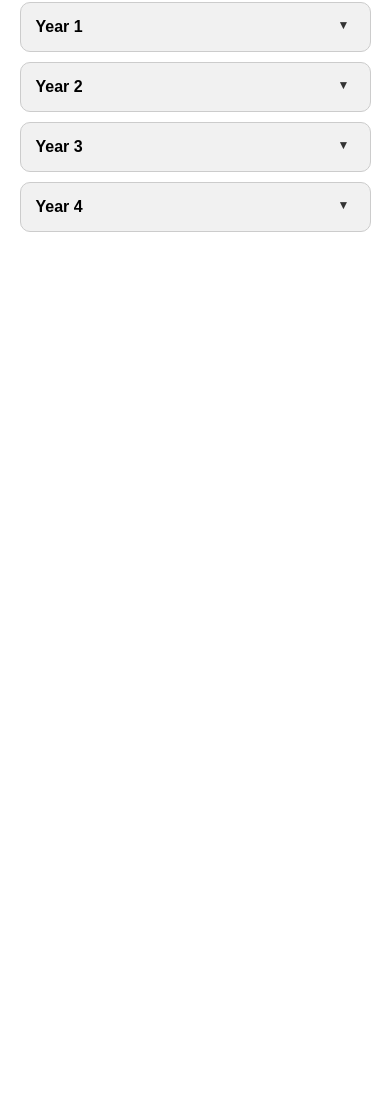
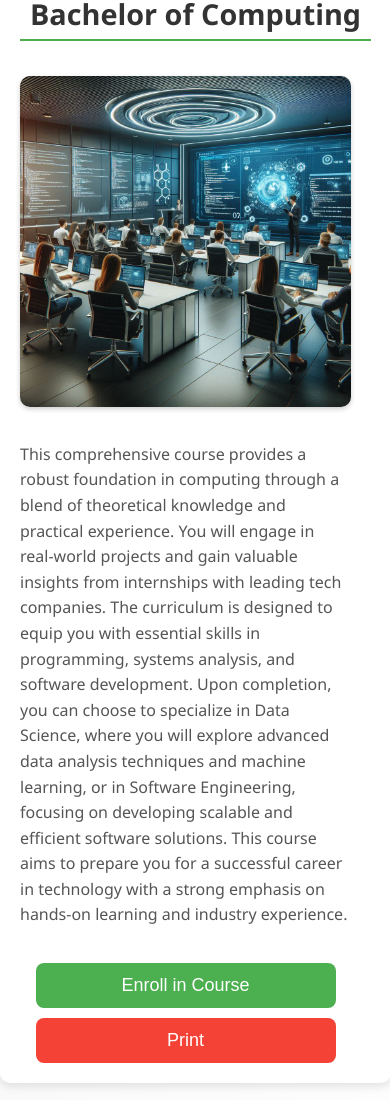
Before and after one commit to Mc141/WPR-281, a plain HTML site: page more-info.html in a window 390 px wide. Shown: the part 40-1140 px from the top of the page. Before the commit the page ends 844 px from the top, so only its background shows below. Drawn offline with Linux system fonts and the light colour scheme.

Commit message:
added more details img description, and buttons

```diff
--- a/css/enroll-form.css
+++ b/css/enroll-form.css
@@ -33,6 +33,7 @@ h1 {
     text-align: center;
     padding-bottom: 20px;
 }
+
 
 /* Form Row */
 .form-row {
--- a/css/more-info.css
+++ b/css/more-info.css
@@ -1,12 +1,108 @@
+/* General Body Styles */
 body {
-    font-family: Arial, sans-serif;
+    font-family: 'Segoe UI', Tahoma, Geneva, Verdana, sans-serif;
+    margin: 0;
+    padding: 0;
+    background: linear-gradient(135deg, #f0f0f0, #ffffff);
+    color: #333;
 }
 
-.container {
-    margin: 0 auto;
+/* Container for content above the dropdowns */
+.course-info {
+    display: grid;
+    grid-template-columns: 1fr 2fr 1fr; /* Three columns layout */
+    grid-template-rows: auto auto; /* Two rows layout */
+    gap: 20px;
+    margin: 20px auto;
+    padding: 20px;
     width: 90%;
+    max-width: 1200px;
+    background-color: #ffffff;
+    border-radius: 10px;
+    box-shadow: 0 4px 8px rgba(0, 0, 0, 0.1);
 }
 
+/* Title spans all columns */
+#course-title {
+    grid-column: 1 / 4; /* Span all columns */
+    font-size: 2.5rem;
+    text-align: center;
+    color: #333;
+    margin-bottom: 20px;
+    border-bottom: 2px solid #4CAF50;
+    padding-bottom: 10px;
+}
+
+/* Image styles */
+.course-image {
+    max-width: 100%;
+    height: auto;
+    display: block;
+    margin: 0 auto;
+    border-radius: 10px;
+    box-shadow: 0 2px 5px rgba(0, 0, 0, 0.2);
+    grid-column: 1 / 2;
+}
+
+/* Paragraph styles */
+.course-description {
+    font-size: 1.1rem;
+    line-height: 1.6;
+    grid-column: 2 / 3;
+    color: #555;
+}
+
+/* Button Container */
+.button-container {
+    grid-column: 3; /* Span the last column */
+    display: flex;
+    flex-direction: column;
+    gap: 12px;
+    align-items: flex-end;
+}
+
+/* Enroll Button */
+.enroll-btn, .print-btn {
+    padding: 12px 24px;
+    font-size: 18px;
+    border: none;
+    border-radius: 8px;
+    cursor: pointer;
+    transition: background-color 0.3s ease, transform 0.3s ease;
+    text-align: center;
+    width: 100%;
+    max-width: 200px;
+}
+
+.enroll-btn {
+    background-color: #4CAF50; /* Green */
+    color: #ffffff;
+}
+
+.enroll-btn:hover {
+    background-color: #45a049;
+    transform: scale(1.05);
+}
+
+/* Print Button */
+.print-btn {
+    background-color: #f44336; /* Red */
+    color: #ffffff;
+}
+
+.print-btn:hover {
+    background-color: #e53935;
+    transform: scale(1.05);
+}
+
+/* Dropdown Container */
+.container {
+    margin: 20px auto;
+    width: 90%;
+    max-width: 1200px;
+}
+
+/* Dropdown Menu Styles */
 .dropdown {
     margin: 10px 0;
     position: relative;
@@ -17,71 +113,120 @@ body {
     padding: 15px;
     font-size: 16px;
     font-weight: bold;
-    background-color: #f1f1f1;
+    background-color: #eeeeee;
     border: 1px solid #ccc;
     border-radius: 10px;
     cursor: pointer;
     text-align: left;
-    position: relative; /* Ensures the arrow is positioned correctly */
-    transition: background-color 0.3s; /* Smooth transition for background color */
+    position: relative;
+    transition: background-color 0.3s, box-shadow 0.3s;
 }
 
 .dropdown-btn:hover {
     background-color: #ddd;
+    box-shadow: 0 4px 6px rgba(0, 0, 0, 0.1);
 }
 
 .dropdown-btn::after {
-    content: '\25BC'; /* Unicode for downward arrow */
+    content: '\25BC';
     position: absolute;
     right: 20px;
     font-size: 12px;
     color: #333;
-    transition: transform 0.3s ease; /* Smooth transition for arrow rotation */
+    transition: transform 0.3s ease;
 }
 
-/* Rotate the arrow when the dropdown is open */
 .dropdown-btn.open::after {
-    transform: rotate(180deg); /* Rotates the arrow 180 degrees */
+    transform: rotate(180deg);
 }
 
 .dropdown-content {
     margin: 10px;
+    background-color: #ffffff;
+    border-radius: 8px;
+    box-shadow: 0 4px 8px rgba(0, 0, 0, 0.1);
 }
 
 /* Container for the table */
 .dropdown-content table {
     width: 100%;
-    table-layout: fixed; /* Ensures columns are evenly spaced */
+    table-layout: fixed;
     border-collapse: collapse;
-    margin-top: 10px; /* Adds spacing between dropdown and table */
-    box-shadow: 0 2px 8px rgba(0, 0, 0, 0.1); /* Adds a subtle shadow for better depth */
+    margin-top: 10px;
 }
 
 /* Table headers */
 .dropdown-content th {
-    background-color: #4CAF50; /* Green background for headers */
-    color: white; /* White text color for headers */
-    padding: 10px;
+    background-color: #4CAF50;
+    color: white;
+    padding: 12px;
     border: 1px solid #ddd;
     text-align: center;
-    font-size: 1.1em; /* Slightly larger font size for headers */
+    font-size: 1em;
 }
 
 /* Table cells */
 .dropdown-content td {
-    padding: 10px;
+    padding: 12px;
     border: 1px solid #ddd;
     text-align: center;
-    background-color: #f9f9f9; /* Light grey background for cells */
-    font-size: 0.95em; /* Slightly smaller font size for cells */
+    background-color: #f9f9f9;
+    font-size: 0.95em;
 }
 
 /* Hover effect for table rows */
 .dropdown-content tr:hover {
-    background-color: #f1f1f1; /* Light grey background on hover */
+    background-color: #f1f1f1;
 }
 
-/* Alternating row colors for better readability */
+/* Alternating row colors */
 .dropdown-content tr:nth-child(even) {
     background-color: #f2f2f2;
 }
+
+/* Responsive Styles */
+@media (max-width: 1110px) {
+    .course-info {
+        grid-template-columns: 1fr; /* Single column layout for narrower screens */
+
+    }
+
+    #course-title {
+        font-size: 1.8rem;
+        margin-bottom: 15px; /* Adjust margin if needed */
+        grid-row: 1 / 2;
+    }
+
+    .course-image {
+        width: 100%; /* Ensure image fits container */
+        grid-column: 1 / 3;
+    }
+
+    .course-description {
+        font-size: 1rem;
+        margin: 15px 0; /* Adjust margin if needed */
+        grid-column: 1 / 3;
+    }
+
+    .button-container {
+        grid-column: 1 / 2;
+        align-items: center;
+        display: flex;
+        flex-direction: column;
+        gap: 10px;
+        grid-column: 1 / 3;
+    }
+
+    .enroll-btn, .print-btn {
+        width: 100%;
+        max-width: 300px; /* Adjust maximum width if needed */
+    }
+
+    .dropdown-btn {
+        font-size: 14px;
+    }
+
+    .dropdown-content td {
+        font-size: 0.85em; /* Smaller text for mobile */
+    }
+}
--- a/data/courses.json
+++ b/data/courses.json
@@ -6,6 +6,7 @@
       "code": "BC001",
       "duration": "4 years",
       "description": "Gain a strong computing foundation with real-world projects and internships. Specialize in Data Science or Software Engineering.",
+      "longDescription" : "This comprehensive course provides a robust foundation in computing through a blend of theoretical knowledge and practical experience. You will engage in real-world projects and gain valuable insights from internships with leading tech companies. The curriculum is designed to equip you with essential skills in programming, systems analysis, and software development. Upon completion, you can choose to specialize in Data Science, where you will explore advanced data analysis techniques and machine learning, or in Software Engineering, focusing on developing scalable and efficient software solutions. This course aims to prepare you for a successful career in technology with a strong emphasis on hands-on learning and industry experience.",
       "enrolledStatus" : false,
       "modules": [
         {
@@ -162,6 +163,7 @@
       "code": "BIT001",
       "duration": "3 years",
       "description": "Focus on IT systems, software engineering, and AI. Specialize in Software Development to advance your career.",
+      "longDescription" : "This course is tailored for those looking to advance their career in the dynamic field of Information Technology. It offers an in-depth exploration of IT systems, software engineering principles, and artificial intelligence. You will gain expertise in designing, developing, and managing complex software systems, with a focus on real-world applications and problem-solving. The program includes specialized training in Software Development, where you will learn advanced programming techniques and software lifecycle management. Whether you are looking to enhance your existing skills or pivot into a new area, this course provides the knowledge and practical experience necessary to excel in the evolving IT landscape.",
       "enrolledStatus" : false,
       "modules": [
         {
@@ -292,6 +294,7 @@
       "code": "DIT002",
       "duration": "3 years",
       "description": "Start with IT basics, then specialize in Infrastructure or Software Development. Includes 6 months of practical training.",
+      "longDescription" : "This course starts with a solid introduction to IT fundamentals, covering essential concepts and practices. As you progress, you will have the opportunity to specialize in either IT Infrastructure or Software Development. The Infrastructure track focuses on managing and maintaining IT systems, including networking, security, and system administration. The Software Development track emphasizes coding, software design, and application development. The program also includes six months of hands-on practical training, allowing you to apply your skills in real-world scenarios and gain valuable industry experience. This course is designed to build a comprehensive skill set, preparing you for various roles in the IT field.",
       "enrolledStatus" : false,
       "modules": [
         {
@@ -408,6 +411,7 @@
       "code": "DDS001",
       "duration": "4 years",
       "description": "Customized for Deaf students with SASL support. Offers workplace training and an inclusive learning environment.",
+      "longDescription" : "This course is specifically designed to cater to the needs of Deaf students, incorporating South African Sign Language (SASL) support to ensure effective communication and learning. The program offers a tailored curriculum that covers IT systems, software development, and workplace training, all within an inclusive and accessible learning environment. Students will receive practical training that is customized to their needs, focusing on the development of skills required for various IT roles. The course aims to provide Deaf students with the same opportunities for career advancement as their hearing peers, promoting a diverse and inclusive tech industry.",
       "enrolledStatus" : false,
       "modules": [
         {
@@ -509,6 +513,7 @@
       "title": "Certificate: IT (Database Development)",
       "code": "CID003",
       "duration": "1 year",
+      "longDescription" : "This course provides an in-depth exploration of database design, management, and administration. You will learn how to design efficient and scalable database systems, write complex SQL queries, and implement robust database administration practices. The curriculum includes hands-on experience with real-world database scenarios, allowing you to practice and refine your skills in a practical setting. Topics covered include data modeling, normalization, database security, and performance optimization. By the end of the course, you will have a strong understanding of how to create and manage databases effectively, preparing you for roles such as Database Administrator or Data Analyst.",
       "description": "Learn database design, SQL, and administration. Hands-on experience included.",
       "enrolledStatus" : false,
       "modules": [
@@ -560,6 +565,7 @@
       "code": "NCSD004",
       "duration": "1 year",
       "description": "Learn the fundamentals of IT systems development, including coding, system design, and IT infrastructure.",
+      "longDescription" : "This course offers a comprehensive introduction to the fundamentals of IT systems development. It covers key areas such as coding, system design, and IT infrastructure. You will learn the basics of programming languages, software development methodologies, and system architecture. The course is designed to provide a solid foundation in developing and managing IT systems, with practical examples and hands-on projects to reinforce learning. By the end of the course, you will have a clear understanding of how to build and maintain IT systems, equipping you with the skills needed for a variety of roles in the technology sector.",
       "enrolledStatus" : false,
       "modules": [
         {
--- a/js/more-info.js
+++ b/js/more-info.js
@@ -3,11 +3,70 @@ const jsonFilePath = './data/courses.json';
 // Variable to keep track of the currently open dropdown
 let currentlyOpenDropdown = null;
 
-// Function to display the course heading
+// Function to create and append the course info section
+function createCourseInfo() {
+  const courseInfo = document.createElement('div');
+  courseInfo.classList.add('course-info');
+
+  // Create and append the course title
+  const heading = document.createElement('h1');
+  heading.id = 'course-title';
+  courseInfo.appendChild(heading);
+
+  // Create and append the course image
+  const img = document.createElement('img');
+  img.id = 'course-image';
+  img.classList.add('course-image');
+  img.alt = 'Course Image';
+  courseInfo.appendChild(img);
+
+  // Create and append the course description
+  const description = document.createElement('p');
+  description.id = 'course-description';
+  description.classList.add('course-description');
+  courseInfo.appendChild(description);
+
+  // Create and append the button container
+  const buttonContainer = document.createElement('div');
+  buttonContainer.classList.add('button-container'); // Create container for buttons
+
+  // Enroll Button
+  const enrollButton = document.createElement('button');
+  enrollButton.textContent = 'Enroll in Course';
+  enrollButton.classList.add('enroll-btn');
+  enrollButton.addEventListener('click', () => {
+    alert('You are now enrolled in the course!');
+  });
+  buttonContainer.appendChild(enrollButton);
+
+  // Print Button
+  const printButton = document.createElement('button');
+  printButton.textContent = 'Print';
+  printButton.classList.add('print-btn');
+  printButton.addEventListener('click', () => {
+    window.print(); // Trigger the print dialog
+  });
+  buttonContainer.appendChild(printButton);
+
+  courseInfo.appendChild(buttonContainer);
+
+  // Append the course info to the body
+  document.body.appendChild(courseInfo);
+}
+
+// Function to display the course heading, image, and long description
 function displayHeading(data) {
-  const heading = document.createElement('h1');
+  const heading = document.getElementById('course-title');
   heading.textContent = data.courses[0].title;
-  document.body.appendChild(heading);
+
+  // Display the course image
+  const img = document.getElementById('course-image');
+  img.src = `assets/images/course-${data.courses[0].id}.jpg`; // Use course ID to fetch image
+  img.alt = data.courses[0].title;
+
+  // Display the course long description
+  const description = document.getElementById('course-description');
+  description.textContent = data.courses[0].longDescription;
 }
 
 // Function to display years with dropdown buttons for each year
@@ -31,7 +90,8 @@ function displayYears(data) {
     container.appendChild(dropdown);
   });
 
-  document.body.appendChild(container); // Append the container once
+  // Append container to the body
+  document.body.appendChild(container);
 }
 
 // Function to toggle the display of modules in a table format for a given year
@@ -68,7 +128,7 @@ function toggleModules(data, year, dropdown, button) {
     // Create the table headers
     const thead = document.createElement('thead');
     const headerRow = document.createElement('tr');
-    const headings = ['Name', 'Lecturer', 'Venue', 'Study Guide', 'Video Link'];
+    const headings = ['Name', 'Lecturer', 'Venue', 'Study Guide', 'Video Link', 'Complete'];
 
     // Loop through headings to create table header cells
     headings.forEach(heading => {
@@ -84,7 +144,7 @@ function toggleModules(data, year, dropdown, button) {
     data.courses[0].modules[year].subjects.forEach(subject => {
       const row = document.createElement('tr');
 
-      // Iterate over subject details and create table cells
+      // Create and populate the cells for each subject
       Object.entries(subject).forEach(([key, value]) => {
         const cell = document.createElement('td');
 
@@ -108,6 +168,14 @@ function toggleModules(data, year, dropdown, button) {
 
         row.appendChild(cell);
       });
+
+      // Create checkbox cell and move it to the end
+      const checkboxCell = document.createElement('td');
+      const checkbox = document.createElement('input');
+      checkbox.type = 'checkbox';
+      checkbox.classList.add('completion-checkbox');
+      checkboxCell.appendChild(checkbox);
+      row.appendChild(checkboxCell);
 
       tbody.appendChild(row);
     });
@@ -133,8 +201,9 @@ fetch(jsonFilePath)
     return response.json(); // Parse JSON if the response is OK
   })
   .then(data => {
-    displayHeading(data); // Display the course heading
-    displayYears(data);   // Display the year dropdowns
+    createCourseInfo(); // Create and append the course info section
+    displayHeading(data); // Display the course heading, image, and description
+    displayYears(data); // Display the year dropdowns
   })
   .catch(error => {
     console.error('There was a problem with the fetch operation:', error); // Log any fetch errors
```
